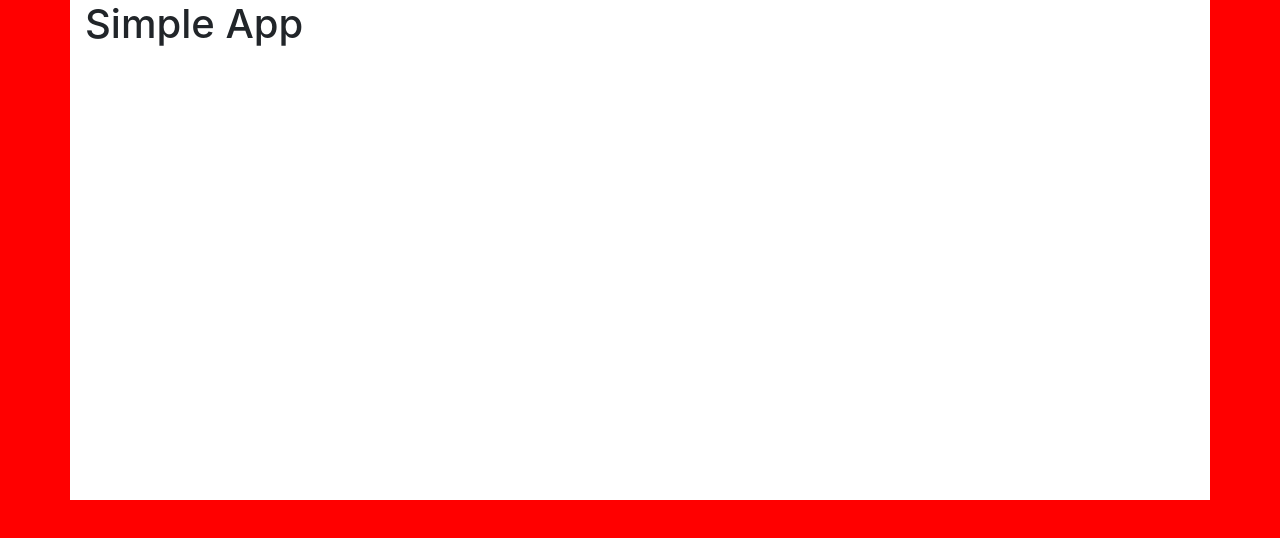
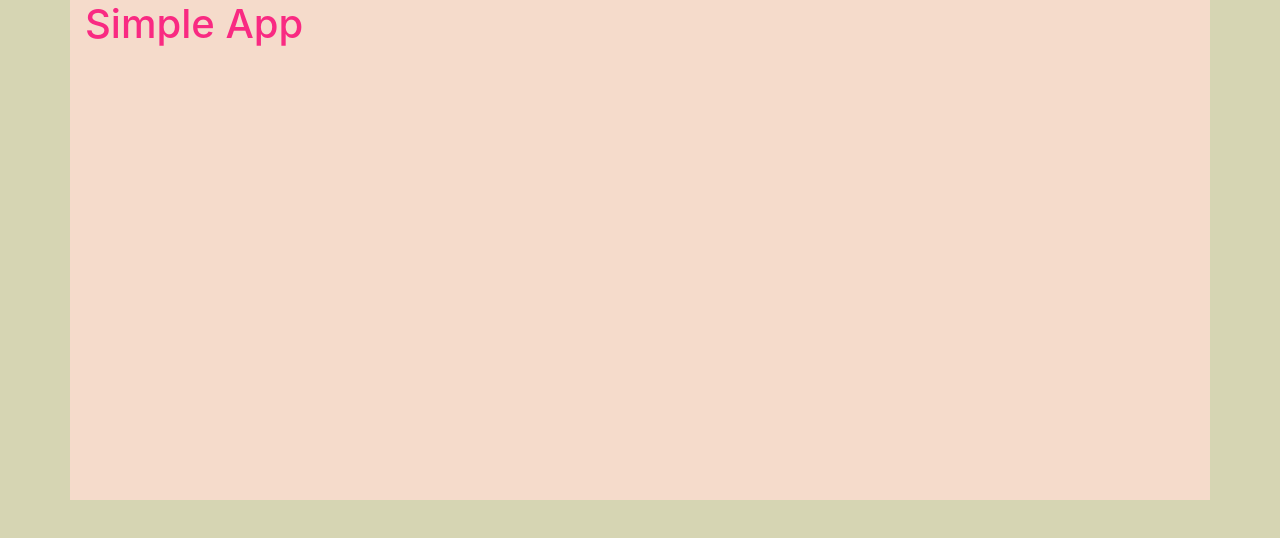
Before and after one commit to GhitaB/simple-app, a plain HTML site: page index.html in a window 1280 px wide. Drawn offline with nearby package versions, Linux system fonts and the light colour scheme.

Commit message:
Custom design: use palette.

```diff
--- a/css/styles.css
+++ b/css/styles.css
@@ -7,10 +7,14 @@
  * #7eb77f
  * */
 body {
-  background: red;
+  background: #d6d5b3;
 }
 
 div#simple-app-container {
-  background: white;
+  background: #f5dbcb;
   min-height: 500px;
 }
+
+h1 {
+  color: #f92a82;
+}
```
Also changed, not shown: notes.txt.
